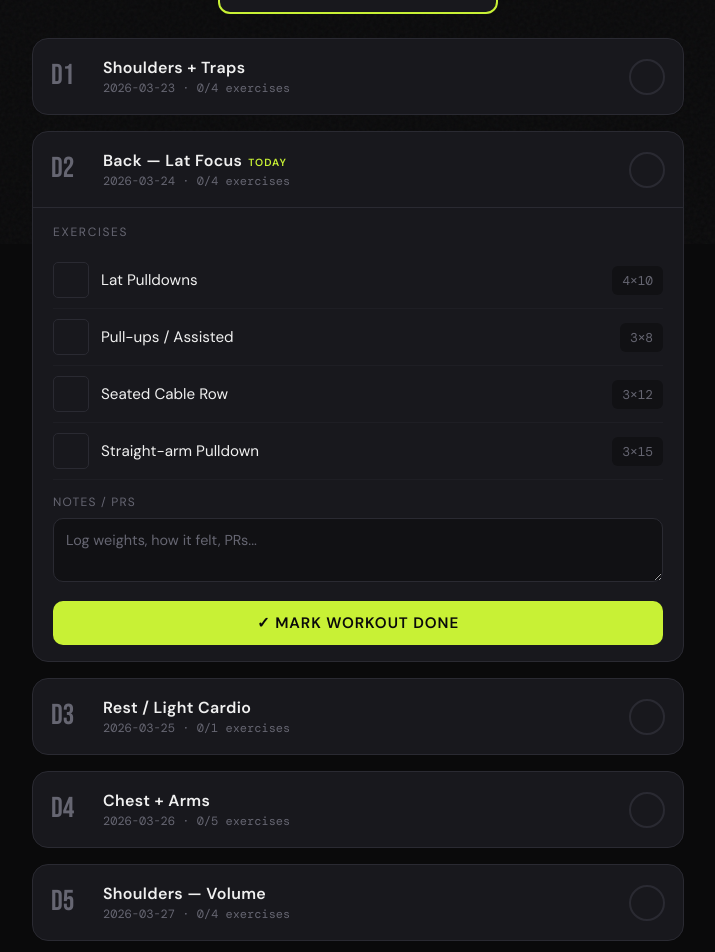
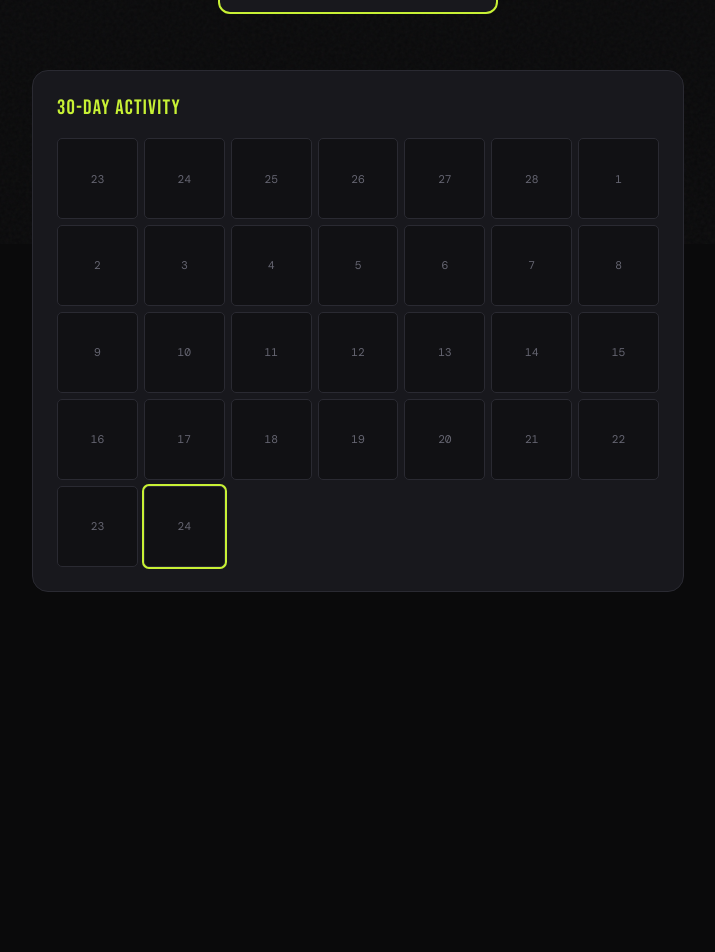
Before and after one commit to vanshsehgal99/Physique-Tracker, a React (Vite) app: page / in a window 1280 px wide. Shown: the part 556-1508 px from the top of the page, without its empty margins (282-997 px from the left). After the commit the page ends 1252 px from the top, so only its background shows below. Built offline with nearby package versions, Linux system fonts and the light colour scheme.

Commit message:
Remove predefined workout days, keep only custom exercises

```diff
--- a/src/App.jsx
+++ b/src/App.jsx
@@ -9,56 +9,7 @@ import Heatmap from './components/Heatmap'
 import Toast from './components/Toast'
 import AddExerciseForm from './components/AddExerciseForm'
 
-const PLAN = [
-  {
-    name: "Shoulders + Traps",
-    type: "workout",
-    exercises: [
-      { name: "Lateral Raises", sets: "4×15" },
-      { name: "Cable Lateral Raises", sets: "3×15" },
-      { name: "Cable Shrugs", sets: "4×12" },
-      { name: "Overhead Press", sets: "3×10" },
-    ]
-  },
-  {
-    name: "Back — Lat Focus",
-    type: "workout",
-    exercises: [
-      { name: "Lat Pulldowns", sets: "4×10" },
-      { name: "Pull-ups / Assisted", sets: "3×8" },
-      { name: "Seated Cable Row", sets: "3×12" },
-      { name: "Straight-arm Pulldown", sets: "3×15" },
-    ]
-  },
-  {
-    name: "Rest / Light Cardio",
-    type: "rest",
-    exercises: [
-      { name: "20-min walk or stretching", sets: "1×20min" },
-    ]
-  },
-  {
-    name: "Chest + Arms",
-    type: "workout",
-    exercises: [
-      { name: "Incline Dumbbell Press", sets: "4×10" },
-      { name: "Cable Fly (upper angle)", sets: "3×15" },
-      { name: "Dumbbell Curl", sets: "3×12" },
-      { name: "Tricep Pushdown", sets: "3×12" },
-      { name: "Rear Delt Fly", sets: "3×15" },
-    ]
-  },
-  {
-    name: "Shoulders — Volume",
-    type: "workout",
-    exercises: [
-      { name: "Lateral Raises (dropset)", sets: "4×20→12" },
-      { name: "Cable Lateral Raises", sets: "4×15" },
-      { name: "Face Pulls", sets: "3×20" },
-      { name: "Traps Shrug", sets: "3×15" },
-    ]
-  }
-]
+const PLAN = []
 
 function getWeekKey(offset = 0) {
   const now = new Date()
@@ -178,7 +129,7 @@ export default function App() {
 
   const stats = {
     totalWorkouts: Object.values(state).filter(d => d.done).length,
-    thisWeekDone: Array.from({ length: 5 }, (_, i) => {
+    thisWeekDone: Array.from({ length: planWithCustom.length }, (_, i) => {
       const dk = getDayKey(weekKey, i)
       return state[dk] && state[dk].done ? 1 : 0
     }).reduce((a, b) => a + b, 0),
@@ -188,7 +139,7 @@ export default function App() {
     streak: getStreak(state)
   }
 
-  const progressDays = Array.from({ length: 5 }, (_, i) => {
+  const progressDays = Array.from({ length: planWithCustom.length }, (_, i) => {
     const dk = getDayKey(weekKey, i)
     return state[dk] && state[dk].done ? 1 : 0
   }).reduce((a, b) => a + b, 0)
```
